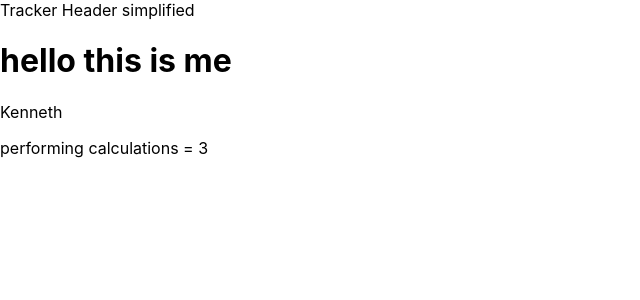
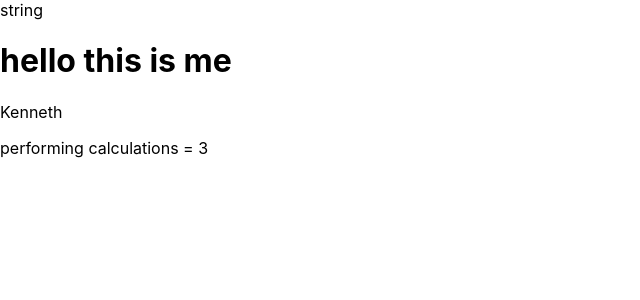
Before and after one commit to gymcode/comebackcode, a React (Create React App) app: page / in a window 1280 px wide. Shown: the top 300 px of the page, without its empty margins (0-640 px from the left). Built offline with nearby package versions, Linux system fonts and the light colour scheme.

Commit message:
working on prop types

```diff
--- a/src/App.js
+++ b/src/App.js
@@ -10,7 +10,7 @@ const math = "yes"
 function App () {
     return (
       <Fragment>
-        <Header title={"Tracker Header simplified"}/>
+        <Header title={"string"}/>
         <h1>hello this is me </h1>
         <div>{name}</div>
         <p>performing calculations = { !math ? "2" : "3" }</p>
--- a/src/components/Header.js
+++ b/src/components/Header.js
@@ -1,3 +1,4 @@
+import propTypes from "prop-types";
 import {React, Fragment} from 'react'
 
 function Header({title}) {
@@ -8,4 +9,12 @@ function Header({title}) {
     )
 }
 
+Header.defaultProps = {
+    title: "Task Tracker"
+}
+
+Header.propTypes = {
+    title: propTypes.string
+}
+
 export default Header
```
